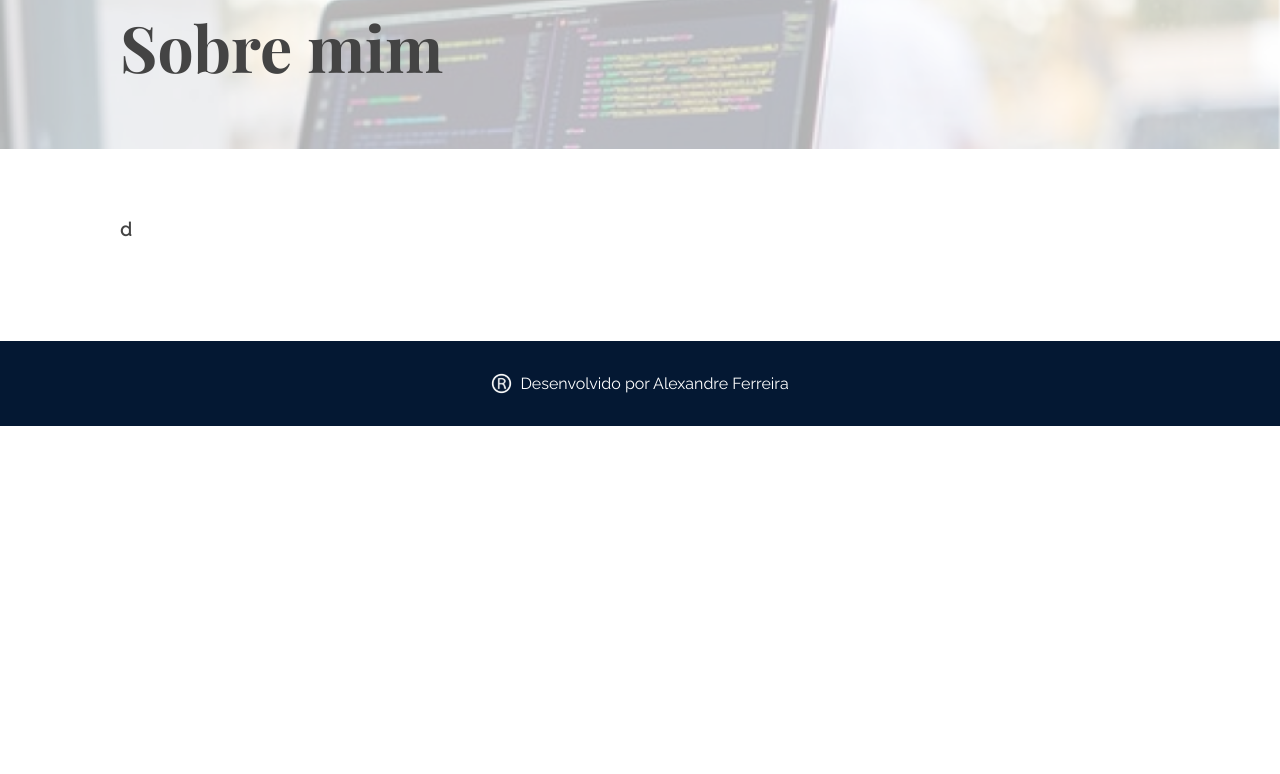
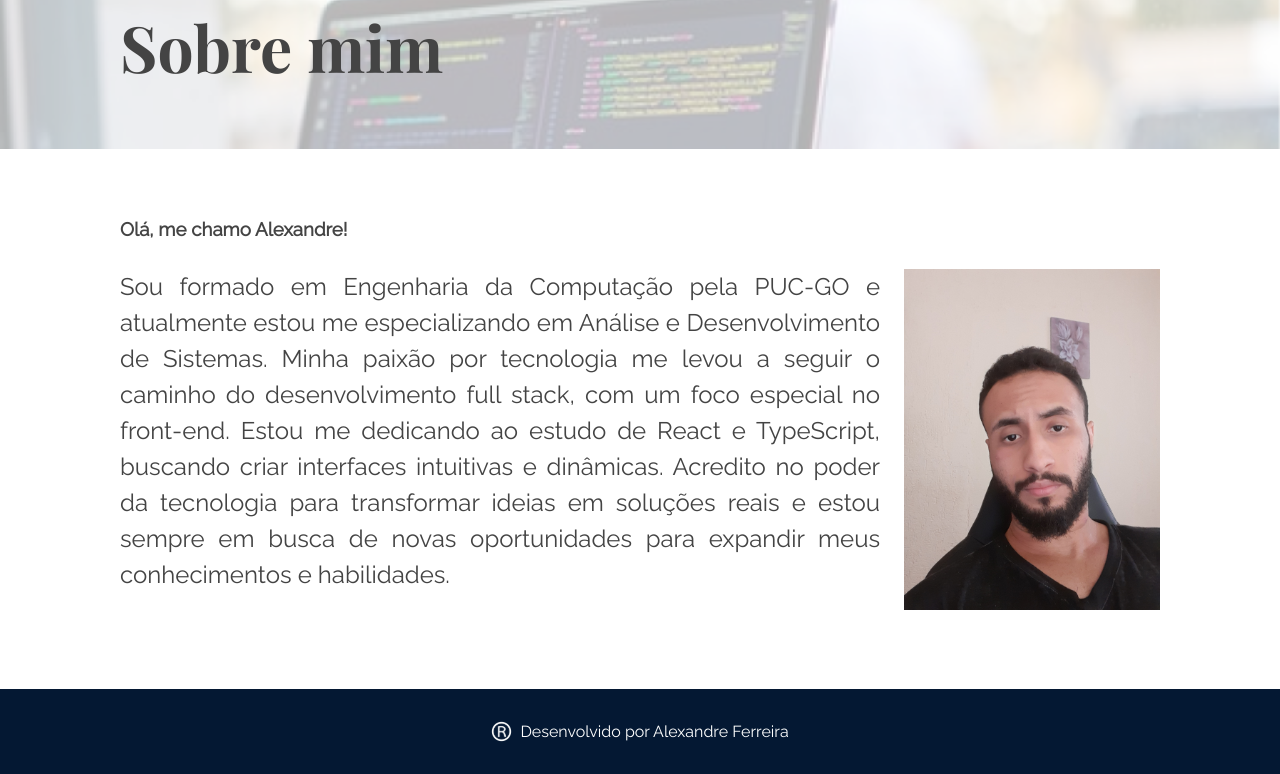
Before and after one commit to AlexandreFerreira97/ola-mundo, a React (Create React App) app: page /SobreMim in a window 1280 px wide. Shown: the part 729-1503 px from the top of the page. Before the commit the page ends 1155 px from the top, so only its background shows below. Built offline with nearby package versions, Linux system fonts and the light colour scheme.

Commit message:
Update index.js

```diff
--- a/src/paginas/SobreMim/index.js
+++ b/src/paginas/SobreMim/index.js
@@ -1,11 +1,14 @@
 import PostModelo from "../../componentes/PostModelo"
 import fotoCapa from '../../componentes/assets/sobre_mim_capa.png'
+import fotoSobreMim from '../../componentes/assets/minhaFoto.jpg'
 import styles from './SobreMim.module.css'
 
 const SobreMim = () => {
     return(
         <PostModelo fotoCapa={fotoCapa} titulo="Sobre mim">
-            <h3 className={styles.subTitulo}>d</h3>
+            <h3 className={styles.subTitulo}>Olá, me chamo Alexandre!</h3>
+            <img className={styles.fotoSobreMim} src={fotoSobreMim} alt="Foto do Alexandre"/>
+            <p className={styles.paragrafo}>Sou formado em Engenharia da Computação pela PUC-GO e atualmente estou me especializando em Análise e Desenvolvimento de Sistemas. Minha paixão por tecnologia me levou a seguir o caminho do desenvolvimento full stack, com um foco especial no front-end. Estou me dedicando ao estudo de React e TypeScript, buscando criar interfaces intuitivas e dinâmicas. Acredito no poder da tecnologia para transformar ideias em soluções reais e estou sempre em busca de novas oportunidades para expandir meus conhecimentos e habilidades.</p>
         </PostModelo>
     )
 }
```
